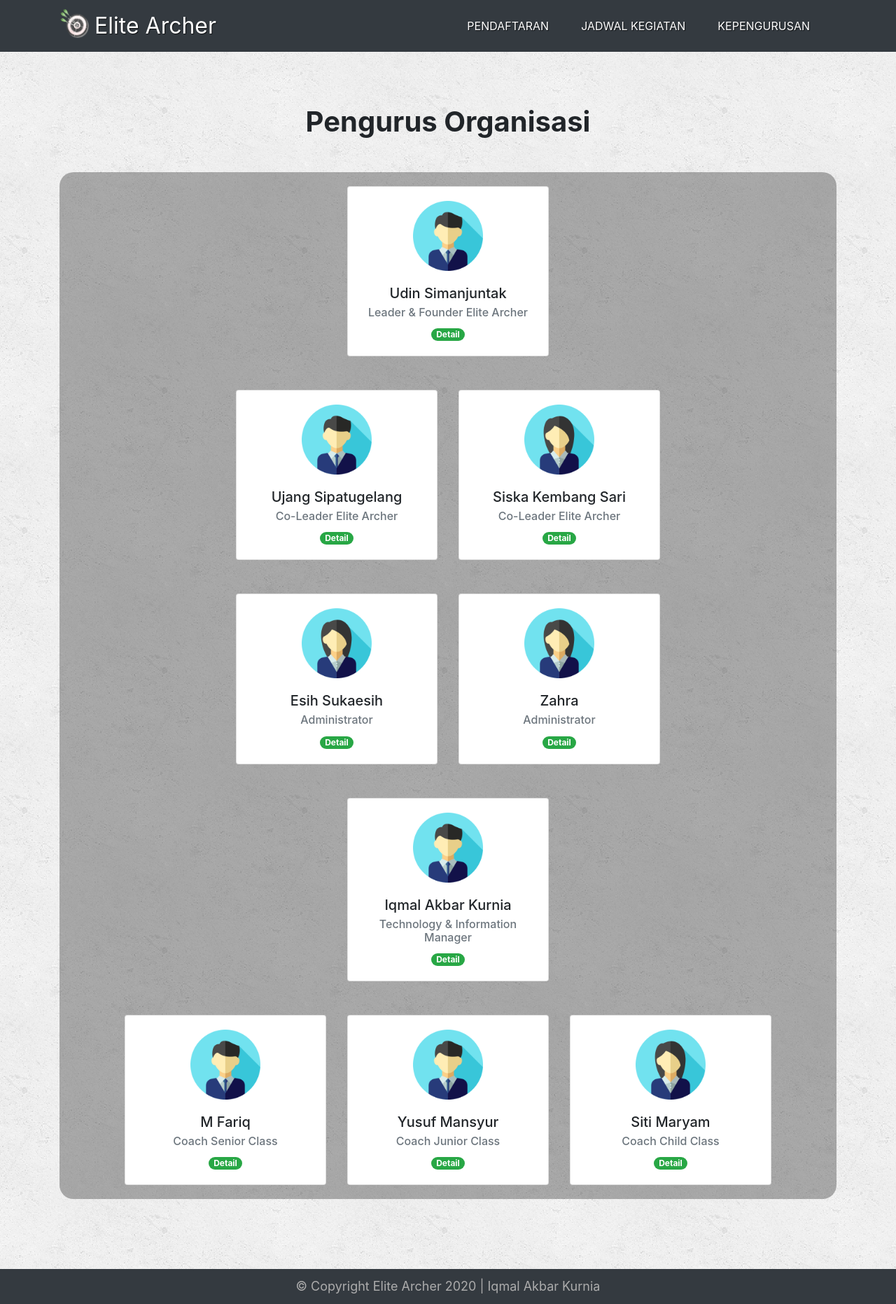
After one commit to iqmalakur/eliteArcher, a PHP site: page /view/pengurus.php in a window 1280 px wide. The commit adds this page. Shown: the whole page at 70% size. Run offline with PHP 8.4, Linux system fonts and the light colour scheme.

Commit message:
Halaman Pengurus dan Jadwal

```diff
--- a/css/style.css
+++ b/css/style.css
@@ -67,6 +67,12 @@ div.jumbotron a img.logo{
     font-weight: 500;
 }
 
+.jumbotron a:hover img,
+a.navbar-brand:hover img{
+    transform: rotate(360deg);
+    transition: .5s;
+}
+
 /* Info Panel */
 .info-panel{
     box-shadow: 0 3px 20px rgba(0,0,0,0.5);
@@ -95,13 +101,6 @@ div.jumbotron a img.logo{
     color: #4a4a4a;
     margin-top: -5px;
     font-weight: 200;
-}
-
-.colinfo,
-.judul{
-    opacity: 0;
-    transform: translate(0, -40px);
-    transition: .5s;
 }
 
 /* Info */
@@ -183,6 +182,28 @@ section.contact .col-lg-6{
     transform: translate(100px, -250px) rotate(-45deg);
 }
 
+/* Pendaftaran */
+.pendaftaran .judul{
+    margin-top: 130px;
+    font-weight: bold;
+}
+
+/* Pengurus */
+.pengurus img{
+    width: 100px;
+    margin: auto;
+}
+
+.pengurus .card{
+    text-align: center;
+    padding-top: 20px;
+}
+
+/* Jadwal */
+section.jadwal table{
+    background-color: rgba(0, 0, 0, .1);
+}
+
 /* Footer */
 footer.copyright{
     height: 50px;
@@ -196,7 +217,23 @@ footer.copyright span{
     font-size: 18px;
 }
 
+footer.fixed-bottom {
+    position: fixed;
+    right: 0;
+    bottom: 0;
+    left: 0;
+    z-index: 1030;
+}
+
 /* Utility */
+.pendaftaran form,
+#pengurus,
+.jadwal table{
+    background-color: rgba(0, 0, 0, .3);
+    padding: 20px;
+    border-radius: 20px;
+}
+
 .tombol{
     text-transform: uppercase;
     border-radius: 40px;
@@ -207,10 +244,31 @@ section{
     margin-bottom: 100px;
 }
 
+.judul{
+    font-weight: bold;
+}
+
 .muncul,
-section.contact div.muncul{
+section.contact div.muncul,
+h1.muncul,
+.colinfo.muncul{
     opacity: 1;
     transform: rotate(0) translate(0,0);
+}
+
+.colinfo,
+.judul{
+    opacity: 0;
+    transform: translate(0, -40px);
+    transition: .5s;
+}
+
+.judul{
+    transition: 1s;
+}
+
+section.container{
+    margin-top: 150px;
 }
 
 @media (min-width: 992px){
--- a/index.php
+++ b/index.php
@@ -42,7 +42,7 @@
     <div class="jumbotron jumbotron-fluid">
         <div class="container">
             <h1 class="display-4">Right on <span>Target</span><br> and <span>Confident</span> with us</h1>
-            <a href="" class="btn btn-primary tombol">Daftar Sekarang<img src="img/logo/target1.png" alt="logo" class="logo"></a>
+            <a href="view/pendaftaran.php" class="btn btn-primary tombol">Daftar Sekarang<img src="img/logo/target1.png" alt="logo" class="logo"></a>
         </div>
     </div>
     <!-- Akhir Jumbotron -->
@@ -222,6 +222,7 @@
 <script src="js/popper.min.js"></script>
 <script src="js/bootstrap.min.js"></script>
 <script src="js/script.js"></script>
+<script src="js/home.js"></script>
 </body>
 
 </html>
--- /dev/null
+++ b/view/pengurus.php
@@ -0,0 +1,158 @@
+<!DOCTYPE html>
+<html lang="en" id="top">
+
+<head>
+<!-- Required meta tags -->
+<meta charset="utf-8">
+<meta name="viewport" content="width=device-width, initial-scale=1, shrink-to-fit=no">
+
+<link rel="stylesheet" href="../css/bootstrap.min.css">
+<link rel="stylesheet" href="../css/style.css">
+
+<title>Elite Archer - Pendaftaran</title>
+</head>
+
+<body>
+    <!-- Navbar -->
+    <nav class="navbar navbar-expand-lg navbar-dark bg-dark fixed-top">
+        <div class="container">
+        <a class="navbar-brand" href="../"><img src="../img/logo/target2.png" alt="logo" class="logo">Elite Archer</a>
+        <button class="navbar-toggler" type="button" data-toggle="collapse" data-target="#navbarNavAltMarkup"
+            aria-controls="navbarNavAltMarkup" aria-expanded="false" aria-label="Toggle navigation">
+            <span class="navbar-toggler-icon"></span>
+        </button>
+        <div class="collapse navbar-collapse" id="navbarNavAltMarkup">
+            <div class="navbar-nav ml-auto">
+            <a class="nav-item nav-link" href="pendaftaran.php">Pendaftaran</a>
+            <a class="nav-item nav-link" href="jadwal.php">Jadwal Kegiatan</a>
+            <a class="nav-item nav-link pageScroll" href="#top">Kepengurusan</a>
+            </div>
+        </div>
+        </div>
+    </nav>
+    <!-- Akhir Navbar -->
+
+    <!-- Pengurus -->
+    <section class="pengurus container">
+        <h1 class="text-center judul mb-5">Pengurus Organisasi</h1>
+        <div id="pengurus">
+            <div class="row justify-content-center">
+                <div class="col-auto">
+                    <div class="card" style="width: 18rem;">
+                        <img src="../img/pengurus/male.png" class="card-img-top" alt="leader">
+                        <div class="card-body">
+                            <h5 class="card-title">Udin Simanjuntak</h5>
+                            <h6 class="card-subtitle mb-2 text-muted">Leader & Founder Elite Archer</h6>
+                            <span class="badge badge-pill badge-success">Detail</span>
+                        </div>
+                    </div>
+                </div>
+            </div>
+            <div class="row justify-content-center mt-5">
+                <div class="col-auto">
+                    <div class="card" style="width: 18rem;">
+                        <img src="../img/pengurus/male.png" class="card-img-top" alt="leader">
+                        <div class="card-body">
+                            <h5 class="card-title">Ujang Sipatugelang</h5>
+                            <h6 class="card-subtitle mb-2 text-muted">Co-Leader Elite Archer</h6>
+                            <span class="badge badge-pill badge-success">Detail</span>
+                        </div>
+                    </div>
+                </div>
+                <div class="col-auto">
+                    <div class="card" style="width: 18rem;">
+                        <img src="../img/pengurus/female.png" class="card-img-top" alt="leader">
+                        <div class="card-body">
+                            <h5 class="card-title">Siska Kembang Sari</h5>
+                            <h6 class="card-subtitle mb-2 text-muted">Co-Leader Elite Archer</h6>
+                            <span class="badge badge-pill badge-success">Detail</span>
+                        </div>
+                    </div>
+                </div>
+            </div>
+            <div class="row justify-content-center mt-5">
+                <div class="col-auto">
+                    <div class="card" style="width: 18rem;">
+                        <img src="../img/pengurus/female.png" class="card-img-top" alt="leader">
+                        <div class="card-body">
+                            <h5 class="card-title">Esih Sukaesih</h5>
+                            <h6 class="card-subtitle mb-2 text-muted">Administrator</h6>
+                            <span class="badge badge-pill badge-success">Detail</span>
+                        </div>
+                    </div>
+                </div>
+                <div class="col-auto">
+                    <div class="card" style="width: 18rem;">
+                        <img src="../img/pengurus/female.png" class="card-img-top" alt="leader">
+                        <div class="card-body">
+                            <h5 class="card-title">Zahra</h5>
+                            <h6 class="card-subtitle mb-2 text-muted">Administrator</h6>
+                            <span class="badge badge-pill badge-success">Detail</span>
+                        </div>
+                    </div>
+                </div>
+            </div>
+            <div class="row justify-content-center mt-5">
+                <div class="col-auto">
+                    <div class="card" style="width: 18rem;">
+                        <img src="../img/pengurus/male.png" class="card-img-top" alt="leader">
+                        <div class="card-body">
+                            <h5 class="card-title">Iqmal Akbar Kurnia</h5>
+                            <h6 class="card-subtitle mb-2 text-muted">Technology & Information Manager</h6>
+                            <span class="badge badge-pill badge-success">Detail</span>
+                        </div>
+                    </div>
+                </div>
+            </div>
+            <div class="row justify-content-center mt-5">
+                <div class="col-auto">
+                    <div class="card" style="width: 18rem;">
+                        <img src="../img/pengurus/male.png" class="card-img-top" alt="leader">
+                        <div class="card-body">
+                            <h5 class="card-title">M Fariq</h5>
+                            <h6 class="card-subtitle mb-2 text-muted">Coach Senior Class</h6>
+                            <span class="badge badge-pill badge-success">Detail</span>
+                        </div>
+                    </div>
+                </div>
+                <div class="col-auto">
+                    <div class="card" style="width: 18rem;">
+                        <img src="../img/pengurus/male.png" class="card-img-top" alt="leader">
+                        <div class="card-body">
+                            <h5 class="card-title">Yusuf Mansyur</h5>
+                            <h6 class="card-subtitle mb-2 text-muted">Coach Junior Class</h6>
+                            <span class="badge badge-pill badge-success">Detail</span>
+                        </div>
+                    </div>
+                </div>
+                <div class="col-auto">
+                    <div class="card" style="width: 18rem;">
+                        <img src="../img/pengurus/female.png" class="card-img-top" alt="leader">
+                        <div class="card-body">
+                            <h5 class="card-title">Siti Maryam</h5>
+                            <h6 class="card-subtitle mb-2 text-muted">Coach Child Class</h6>
+                            <span class="badge badge-pill badge-success">Detail</span>
+                        </div>
+                    </div>
+                </div>
+            </div>
+        </div>
+    </section>
+    <!-- Akhir Pengurus -->
+
+    <!-- Footer -->
+    <footer class="copyright bg-dark text-center">
+        <span>&#169; Copyright Elite Archer 2020 | Iqmal Akbar Kurnia</span>
+    </footer>
+    <!-- Akhir Footer -->
+
+<!-- Optional JavaScript -->
+<!-- jQuery first, then Popper.js, then Bootstrap JS -->
+<script src="../js/jquery-3.4.1.min.js"></script>
+<script src="../js/jquery.easing.1.3.js"></script>
+<script src="../js/popper.min.js"></script>
+<script src="../js/bootstrap.min.js"></script>
+<script src="../js/script.js"></script>
+</body>
+
+</html>
```
Also changed, not shown: js/home.js (added, +120 -0 lines), js/script.js (+5 -121 lines), view/jadwal.php (added, +86 -0 lines), view/pendaftaran.php (+66 -2 lines), img/pengurus/female.png (added), img/pengurus/male.png (added).
